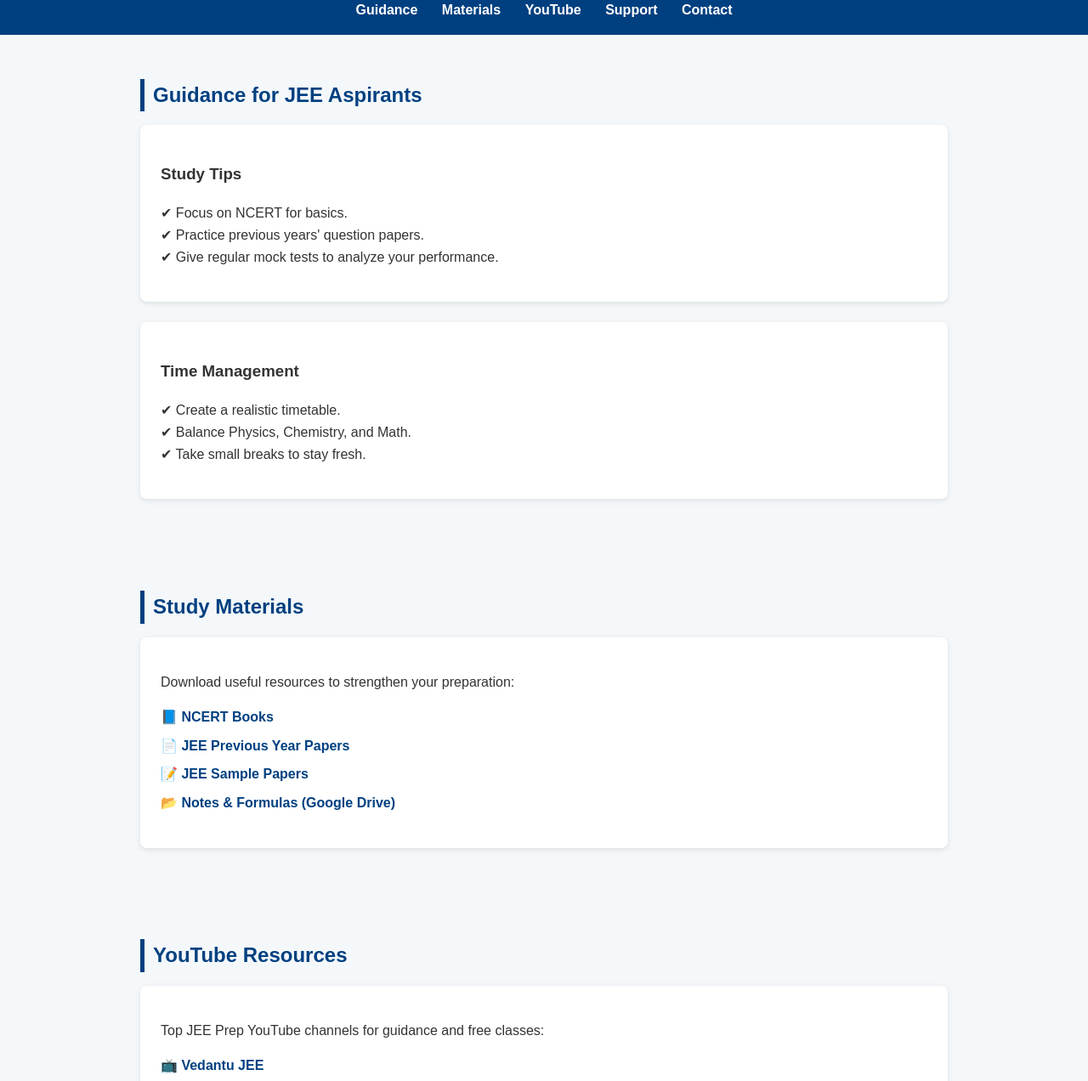
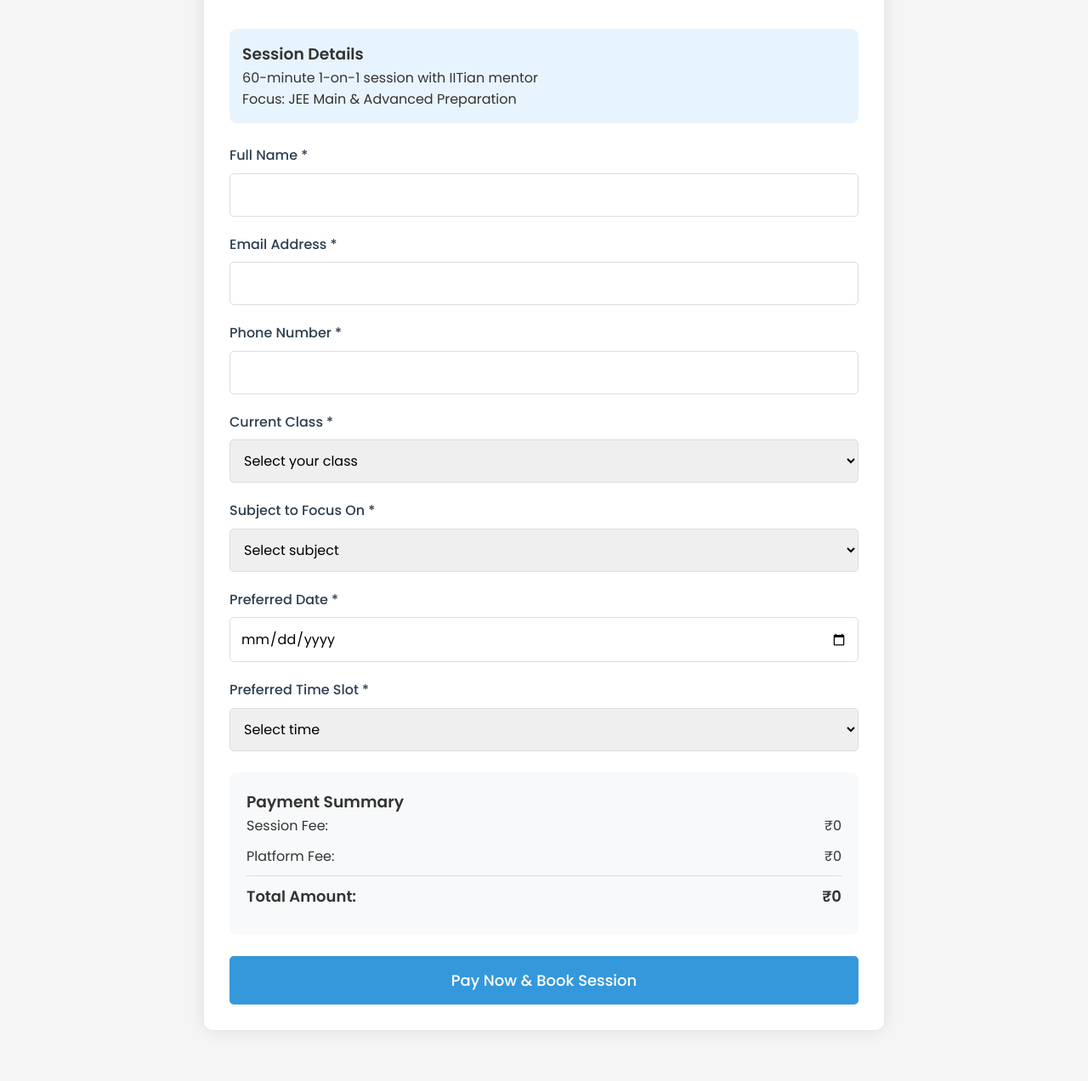
Before and after one commit to sagaremmanuel/JEE, a plain HTML site: page index.html in a window 1280 px wide. Shown: the part 111-1383 px from the top of the page at 85% size. Drawn offline with Linux system fonts and the light colour scheme.

Commit message:
Update index.html

```diff
--- a/index.html
+++ b/index.html
@@ -3,175 +3,254 @@
 <head>
     <meta charset="UTF-8">
     <meta name="viewport" content="width=device-width, initial-scale=1.0">
-  <title>JEE Guidance Portal</title>
+    <title>JEE Mentorship Session Registration</title>
     <style>
+        * {
+            margin: 0;
+            padding: 0;
+            box-sizing: border-box;
+            font-family: 'Poppins', sans-serif;
+        }
+
         body {
-      font-family: Arial, sans-serif;
-      margin: 0;
+            background-color: #f5f5f5;
+            color: #333;
             line-height: 1.6;
-      background: #f4f8fb;
-      color: #333;
         }
-    header {
-      background: #004080;
-      color: #fff;
-      padding: 1rem 2rem;
+
+        .container {
+            max-width: 800px;
+            margin: 40px auto;
+            padding: 30px;
+            background: white;
+            border-radius: 10px;
+            box-shadow: 0 0 20px rgba(0,0,0,0.1);
+        }
+
+        h1 {
             text-align: center;
-      position: sticky;
-      top: 0;
-      z-index: 1000;
+            color: #2c3e50;
+            margin-bottom: 30px;
+            font-size: 28px;
         }
-    nav {
+
+        .form-group {
+            margin-bottom: 20px;
+        }
+
+        label {
+            display: block;
+            margin-bottom: 8px;
+            font-weight: 500;
+            color: #2c3e50;
+        }
+
+        input, select {
+            width: 100%;
+            padding: 12px;
+            border: 1px solid #ddd;
+            border-radius: 5px;
+            font-size: 16px;
+        }
+
+        .price-summary {
+            background-color: #f8f9fa;
+            padding: 20px;
+            border-radius: 8px;
+            margin: 25px 0;
+        }
+
+        .price-row {
+            display: flex;
+            justify-content: space-between;
+            margin-bottom: 10px;
+        }
+
+        .total {
+            font-weight: bold;
+            font-size: 18px;
+            border-top: 1px solid #ddd;
+            padding-top: 10px;
             margin-top: 10px;
         }
-    nav a {
-      color: #fff;
-      margin: 0 12px;
-      text-decoration: none;
-      font-weight: bold;
-    }
-    nav a:hover {
-      text-decoration: underline;
-    }
-    section {
-      padding: 2rem;
-      max-width: 950px;
-      margin: auto;
-    }
-    h2 {
-      color: #004080;
-      margin-bottom: 1rem;
-      border-left: 5px solid #004080;
-      padding-left: 10px;
-    }
-    .card {
-      background: #fff;
-      padding: 1.5rem;
-      border-radius: 8px;
-      margin-bottom: 1.5rem;
-      box-shadow: 0 2px 6px rgba(0,0,0,0.1);
-    }
-    ul {
-      list-style-type: none;
-      padding: 0;
-    }
-    ul li {
-      margin: 8px 0;
-    }
-    ul li a {
-      text-decoration: none;
-      color: #004080;
-      font-weight: bold;
-    }
-    ul li a:hover {
-      text-decoration: underline;
-    }
-    form input, form textarea {
+
+        .btn {
+            display: block;
             width: 100%;
-      padding: 10px;
-      margin: 10px 0;
-      border-radius: 5px;
-      border: 1px solid #ccc;
-    }
-    form button {
-      background: #004080;
+            padding: 15px;
+            background-color: #3498db;
             color: white;
             border: none;
-      padding: 10px 20px;
             border-radius: 5px;
+            font-size: 18px;
+            font-weight: 500;
             cursor: pointer;
+            transition: background-color 0.3s;
         }
-    footer {
-      text-align: center;
-      background: #222;
-      color: #ccc;
-      padding: 1rem;
-      margin-top: 2rem;
+
+        .btn:hover {
+            background-color: #2980b9;
+        }
+
+        .mentor-info {
+            background-color: #e8f4fd;
+            padding: 15px;
+            border-radius: 8px;
+            margin-bottom: 25px;
+        }
+
+        @media (max-width: 768px) {
+            .container {
+                margin: 20px;
+                padding: 20px;
+            }
         }
     </style>
+    <link href="https://fonts.googleapis.com/css2?family=Poppins:wght@300;400;500;600&display=swap" rel="stylesheet">
 </head>
 <body>
-  <header>
-    <h1>JEE Guidance Portal</h1>
-    <nav>
-      <a href="#guidance">Guidance</a>
-      <a href="#materials">Materials</a>
-      <a href="#youtube">YouTube</a>
-      <a href="#support">Support</a>
-      <a href="#contact">Contact</a>
-    </nav>
-  </header>
+    <div class="container">
+        <h1>Book Your JEE Mentorship Session</h1>
 
-  <section id="guidance">
-    <h2>Guidance for JEE Aspirants</h2>
-    <div class="card">
-      <h3>Study Tips</h3>
-      <p>✔ Focus on NCERT for basics.<br>
-         ✔ Practice previous years' question papers.<br>
-         ✔ Give regular mock tests to analyze your performance.</p>
+        <div class="mentor-info">
+            <h3>Session Details</h3>
+            <p>60-minute 1-on-1 session with IITian mentor</p>
+            <p>Focus: JEE Main & Advanced Preparation</p>
         </div>
-    <div class="card">
-      <h3>Time Management</h3>
-      <p>✔ Create a realistic timetable.<br>
-         ✔ Balance Physics, Chemistry, and Math.<br>
-         ✔ Take small breaks to stay fresh.</p>
+
+        <form id="registration-form">
+            <div class="form-group">
+                <label for="name">Full Name *</label>
+                <input type="text" id="name" name="name" required>
             </div>
-  </section>
 
-  <section id="materials">
-    <h2>Study Materials</h2>
-    <div class="card">
-      <p>Download useful resources to strengthen your preparation:</p>
-      <ul>
-        <li><a href="https://ncert.nic.in/textbook.php" target="_blank">📘 NCERT Books</a></li>
-        <li><a href="https://www.embibe.com/exams/jee-main-previous-year-papers/" target="_blank">📄 JEE Previous Year Papers</a></li>
-        <li><a href="https://byjus.com/jee/jee-sample-papers/" target="_blank">📝 JEE Sample Papers</a></li>
-        <li><a href="https://drive.google.com/" target="_blank">📂 Notes & Formulas (Google Drive)</a></li>
-      </ul>
+            <div class="form-group">
+                <label for="email">Email Address *</label>
+                <input type="email" id="email" name="email" required>
             </div>
-  </section>
 
-  <section id="youtube">
-    <h2>YouTube Resources</h2>
-    <div class="card">
-      <p>Top JEE Prep YouTube channels for guidance and free classes:</p>
-      <ul>
-        <li><a href="https://www.youtube.com/@vedantujee" target="_blank">📺 Vedantu JEE</a></li>
-        <li><a href="https://www.youtube.com/@UnacademyJEE" target="_blank">📺 Unacademy JEE</a></li>
-        <li><a href="https://www.youtube.com/@PhysicsWallah" target="_blank">📺 Physics Wallah</a></li>
-        <li><a href="https://www.youtube.com/@KhanAcademyHindi" target="_blank">📺 Khan Academy (Hindi)</a></li>
-      </ul>
+            <div class="form-group">
+                <label for="phone">Phone Number *</label>
+                <input type="tel" id="phone" name="phone" required>
             </div>
-  </section>
 
-  <section id="support">
-    <h2>Support & FAQs</h2>
-    <div class="card">
-      <h3>Common Questions</h3>
-      <p><b>Q:</b> How many hours should I study?<br>
-         <b>A:</b> Quality matters more than hours. Aim for 6–8 focused hours daily.</p>
-      <p><b>Q:</b> Should I join coaching?<br>
-         <b>A:</b> Coaching helps, but disciplined self-study is equally effective.</p>
+            <div class="form-group">
+                <label for="class">Current Class *</label>
+                <select id="class" name="class" required>
+                    <option value="">Select your class</option>
+                    <option value="11">Class 11</option>
+                    <option value="12">Class 12</option>
+                    <option value="dropper">Dropper</option>
+                </select>
             </div>
-  </section>
 
-  <section id="contact">
-    <h2>Contact Us</h2>
-    <div class="card">
-      <form>
-        <label>Name:</label>
-        <input type="text" placeholder="Your Name" required>
-        <label>Email:</label>
-        <input type="email" placeholder="Your Email" required>
-        <label>Message:</label>
-        <textarea rows="5" placeholder="Your Message"></textarea>
-        <button type="submit">Send</button>
+            <div class="form-group">
+                <label for="subject">Subject to Focus On *</label>
+                <select id="subject" name="subject" required onchange="updatePrice()">
+                    <option value="">Select subject</option>
+                    <option value="physics" data-price="499">Physics - ₹499</option>
+                    <option value="chemistry" data-price="499">Chemistry - ₹499</option>
+                    <option value="mathematics" data-price="499">Mathematics - ₹499</option>
+                    <option value="full-syllabus" data-price="799">Full Syllabus Strategy - ₹799</option>
+                </select>
+            </div>
+
+            <div class="form-group">
+                <label for="date">Preferred Date *</label>
+                <input type="date" id="date" name="date" required>
+            </div>
+
+            <div class="form-group">
+                <label for="time">Preferred Time Slot *</label>
+                <select id="time" name="time" required>
+                    <option value="">Select time</option>
+                    <option value="morning">8:00 AM - 10:00 AM</option>
+                    <option value="late-morning">10:30 AM - 12:30 PM</option>
+                    <option value="afternoon">2:00 PM - 4:00 PM</option>
+                    <option value="evening">5:00 PM - 7:00 PM</option>
+                    <option value="night">7:30 PM - 9:30 PM</option>
+                </select>
+            </div>
+
+            <div class="price-summary">
+                <h3>Payment Summary</h3>
+                <div class="price-row">
+                    <span>Session Fee:</span>
+                    <span id="fee-display">₹0</span>
+                </div>
+                <div class="price-row">
+                    <span>Platform Fee:</span>
+                    <span>₹0</span>
+                </div>
+                <div class="price-row total">
+                    <span>Total Amount:</span>
+                    <span id="total-display">₹0</span>
+                </div>
+            </div>
+
+            <button type="button" id="pay-now-btn" class="btn">Pay Now & Book Session</button>
         </form>
     </div>
-  </section>
 
-  <footer>
-    <p>&copy; 2025 JEE Guidance Portal | All rights reserved.</p>
-  </footer>
+    <!-- Razorpay Script -->
+    <script src="https://checkout.razorpay.com/v1/checkout.js"></script>
+    <script>
+        function updatePrice() {
+            const subjectSelect = document.getElementById('subject');
+            const selectedOption = subjectSelect.options[subjectSelect.selectedIndex];
+            const price = selectedOption.getAttribute('data-price') || 0;
+
+            document.getElementById('fee-display').textContent = '₹' + price;
+            document.getElementById('total-display').textContent = '₹' + price;
+        }
+
+        document.getElementById('pay-now-btn').addEventListener('click', function() {
+            // Validate form
+            const form = document.getElementById('registration-form');
+            if (!form.checkValidity()) {
+                alert('Please fill all required fields');
+                return;
+            }
+
+            // Get form data
+            const name = document.getElementById('name').value;
+            const email = document.getElementById('email').value;
+            const phone = document.getElementById('phone').value;
+            const subject = document.getElementById('subject').options[document.getElementById('subject').selectedIndex].text;
+            const amount = document.getElementById('total-display').textContent.replace('₹', '') * 100; // Razorpay expects paise
+
+            // Create Razorpay options
+            const options = {
+                key: 'rzp_test_1234567890', // Replace with your Razorpay key
+                amount: amount,
+                currency: 'INR',
+                name: 'JEE MentorConnect',
+                description: 'Mentorship Session Booking',
+                image: 'https://via.placeholder.com/100x50?text=JEE+Logo',
+                handler: function(response) {
+                    // Payment successful
+                    alert('Payment successful! Your session has been booked.');
+                    // Here you would typically send the payment details to your server
+                    // and redirect to a confirmation page
+                    window.location.href = 'confirmation.html?payment_id=' + response.razorpay_payment_id;
+                },
+                prefill: {
+                    name: name,
+                    email: email,
+                    contact: phone
+                },
+                notes: {
+                    subject: subject
+                },
+                theme: {
+                    color: '#3498db'
+                }
+            };
+
+            // Open Razorpay checkout
+            const rzp = new Razorpay(options);
+            rzp.open();
+        });
+    </script>
 </body>
 </html>
```
Lines whose indentation alone changed are shown as unchanged.
